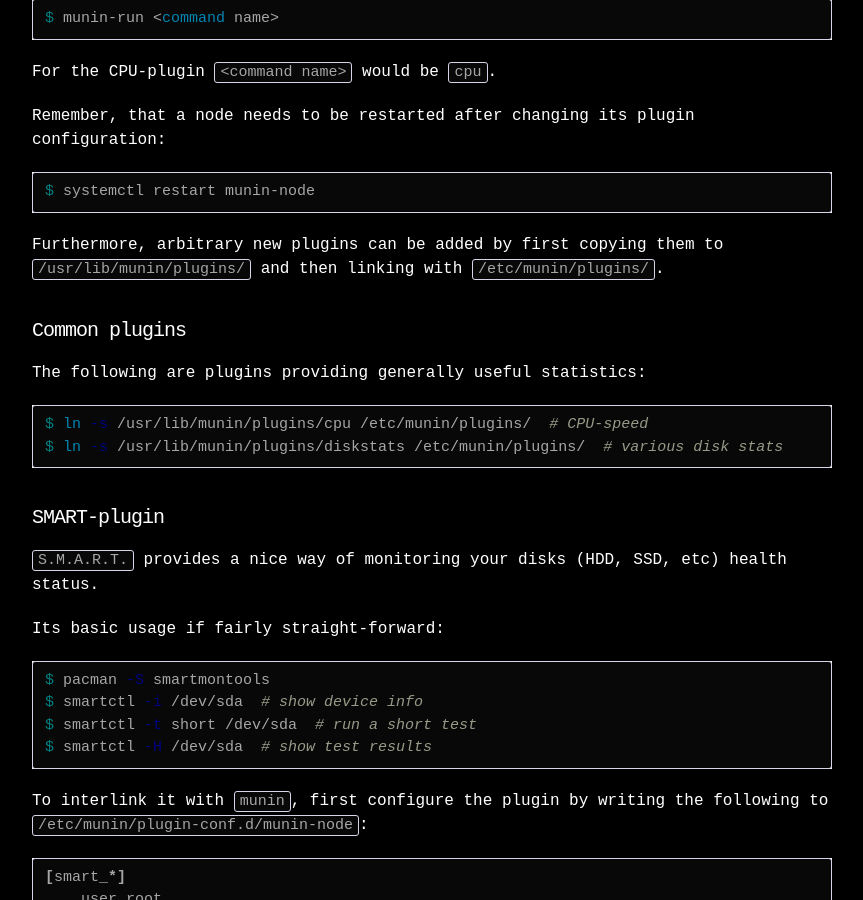
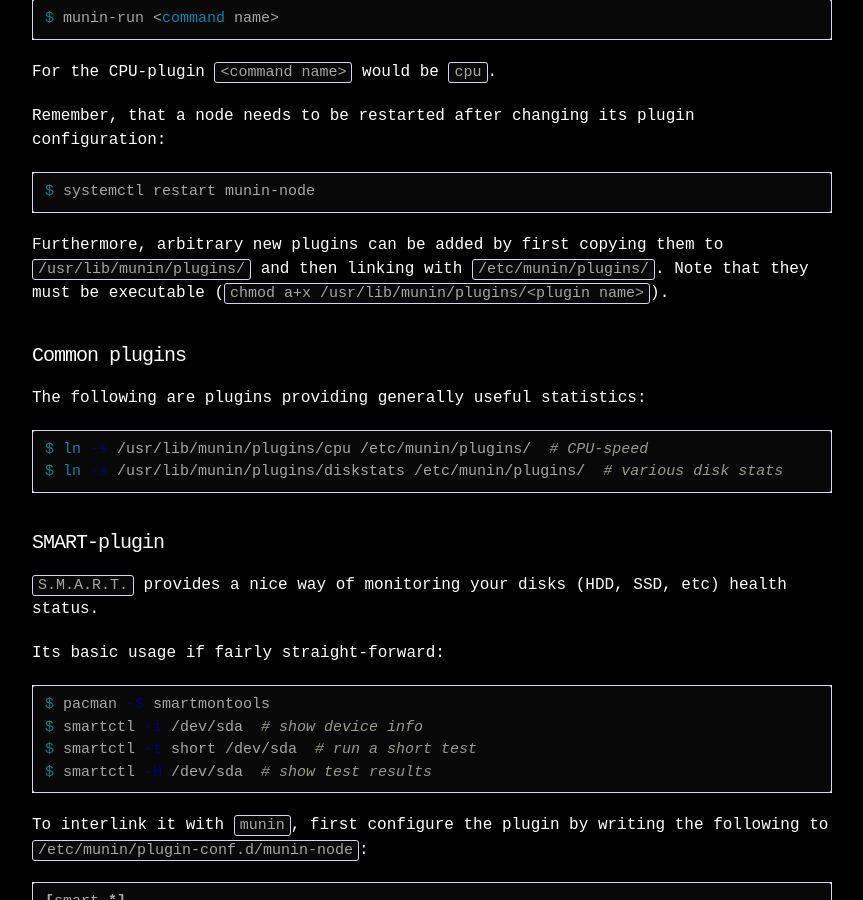
Before and after one commit to kpj/kpj.github.io--old, a Jekyll site: the page built from _posts/2018-02-20-setup-media-server.md, in a window 1280 px wide and 900 px high, scrolled down 5205 px. Shown: the whole window, without its empty margins (208-1071 px from the left). Built offline with Jekyll 4.4.1, drawn with Linux system fonts in a browser that asks for light colours.

Commit message:
Note that plugins must be executable

```diff
--- a/_posts/2018-02-20-setup-media-server.md
+++ b/_posts/2018-02-20-setup-media-server.md
@@ -231,6 +231,7 @@
 {% endhighlight %}
 
 Furthermore, arbitrary new plugins can be added by first copying them to `/usr/lib/munin/plugins/` and then linking with `/etc/munin/plugins/`.
+Note that they must be executable (`chmod a+x /usr/lib/munin/plugins/<plugin name>`).
 
 #### Common plugins
 
```
